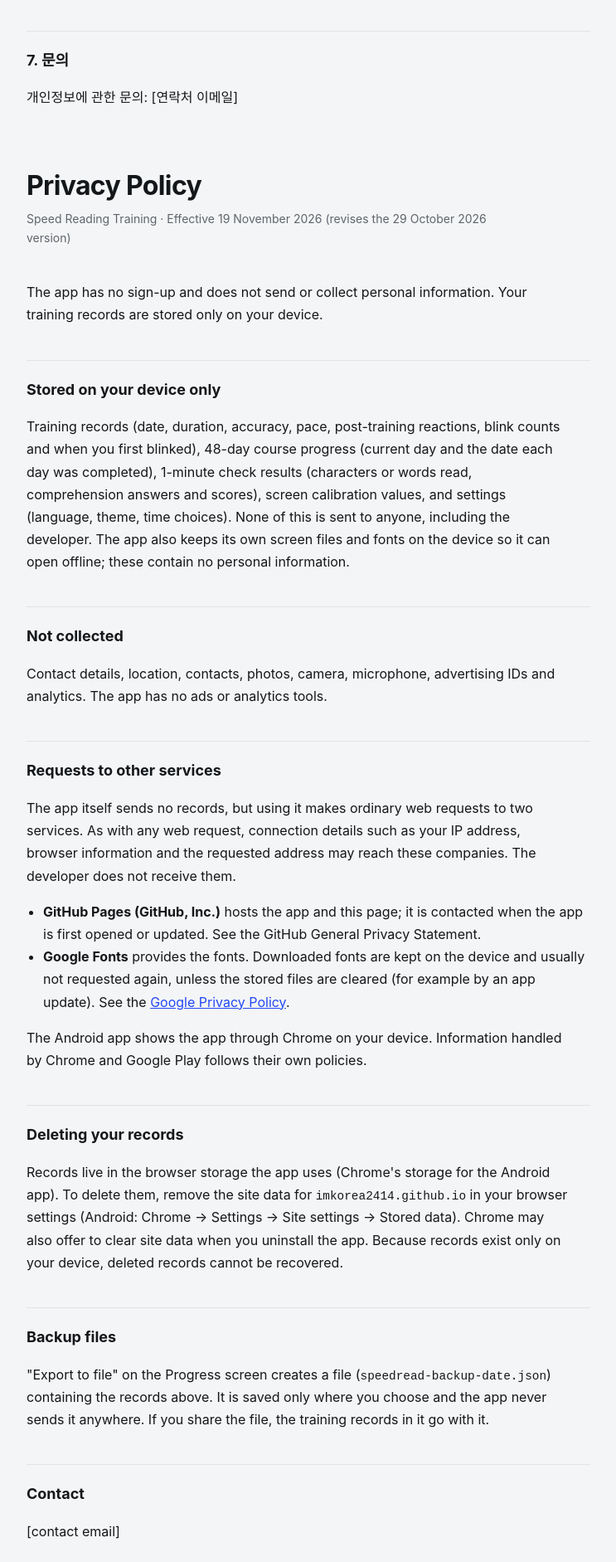
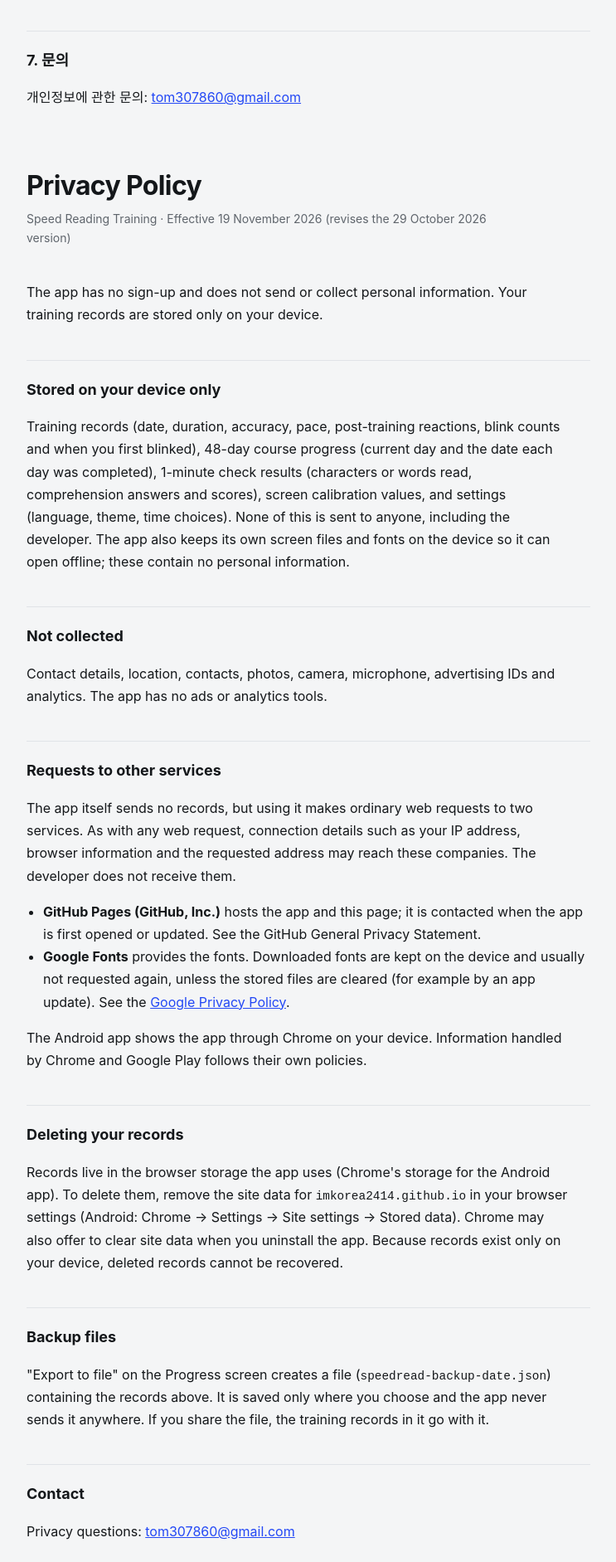
Before and after one commit to imkorea2414/imkorea2414.github.io, a plain HTML site: page privacy.html in a window 1280 px wide. Shown: the part 2357-4240 px from the top of the page at 83% size, without its empty margins (268-1011 px from the left). Drawn offline with Linux system fonts and the light colour scheme.

Commit message:
원전 검증 결과 기록, 개인정보처리방침 문의 이메일 반영
- docs/원전_검증_결과.md: 사용자가 비공개로 제공한 원전 발췌본(51쪽)을 쪽 이미지로 확인한 결과
  (원전 문장은 옮기지 않고 쪽수·요지만). 보류 6항목 판정과 수정 권장안, 추가 발견(A-III 인용이 원전 모형 II 문구,
  모형 그림 쪽마다 저자 저작권 표시), 제2·3단계 실측 방법
  · 일치: 과정별 시간전략(p.48·174·175)과 LEVELS, 투입 방법 표 11개, C-III/D-III 방향(화살표 모두 앞으로)
  · 불일치: R.E.I.(원전은 9점 척도 × 10%), 사방훈련 하루 1곳(원전은 4곳 + 약한 곳), 관문 표현(원전은 결과 설명)
- privacy.html: 문의 이메일 tom307860@gmail.com (한/영, 사용자 제공)
- CLAUDE.md 7장, Play Console 초안 빈칸 표 갱신
- 앱 코드·훈련 로직 변경 없음 (수정은 승인 대기). PDF·쪽 이미지는 저장소에 넣지 않음

Co-Authored-By: Claude Opus 5.5 <noreply@anthropic.com>
Claude-Session: https://claude.ai/code/session_01UqqFWcaj35dCieaBZkyc8n

```diff
--- a/privacy.html
+++ b/privacy.html
@@ -76,7 +76,7 @@ code{font-size:.9em;overflow-wrap:anywhere}
 <p>회원가입이나 서버 저장처럼 정보를 다루는 방식이 바뀌면, 바뀌기 전에 이 페이지와 앱 안에서 알립니다.</p>
 
 <h2>7. 문의</h2>
-<p>개인정보에 관한 문의: <span id="contact">[연락처 이메일]</span></p>
+<p>개인정보에 관한 문의: <a id="contact" href="mailto:tom307860@gmail.com">tom307860@gmail.com</a></p>
 
 <section class="en" lang="en">
 <h1>Privacy Policy</h1>
@@ -98,7 +98,7 @@ code{font-size:.9em;overflow-wrap:anywhere}
 <h2>Backup files</h2>
 <p>"Export to file" on the Progress screen creates a file (<code>speedread-backup-date.json</code>) containing the records above. It is saved only where you choose and the app never sends it anywhere. If you share the file, the training records in it go with it.</p>
 <h2>Contact</h2>
-<p><span>[contact email]</span></p>
+<p>Privacy questions: <a href="mailto:tom307860@gmail.com">tom307860@gmail.com</a></p>
 </section>
 </main>
 </body>
```
Also changed, not shown: 3 other files.
